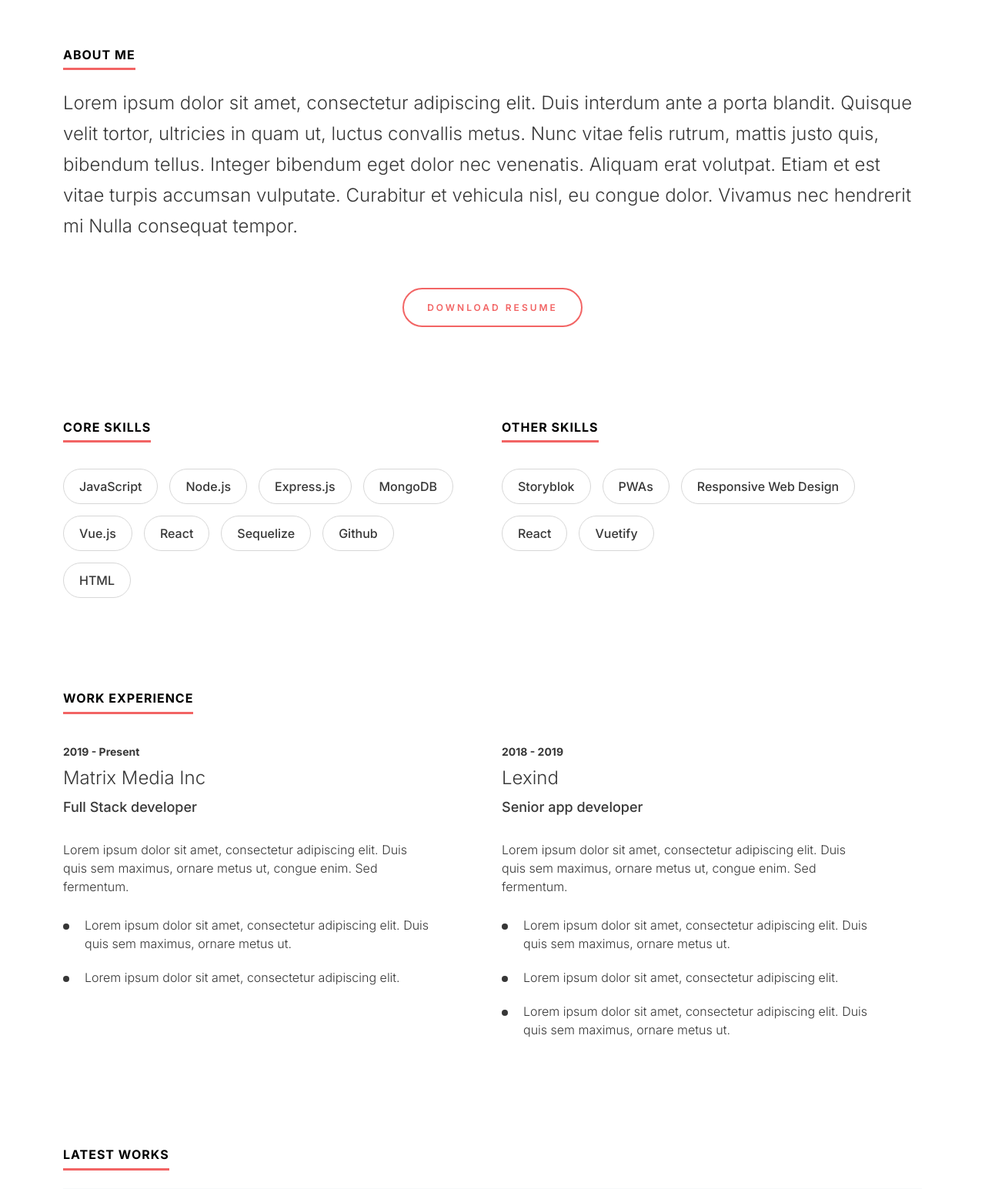
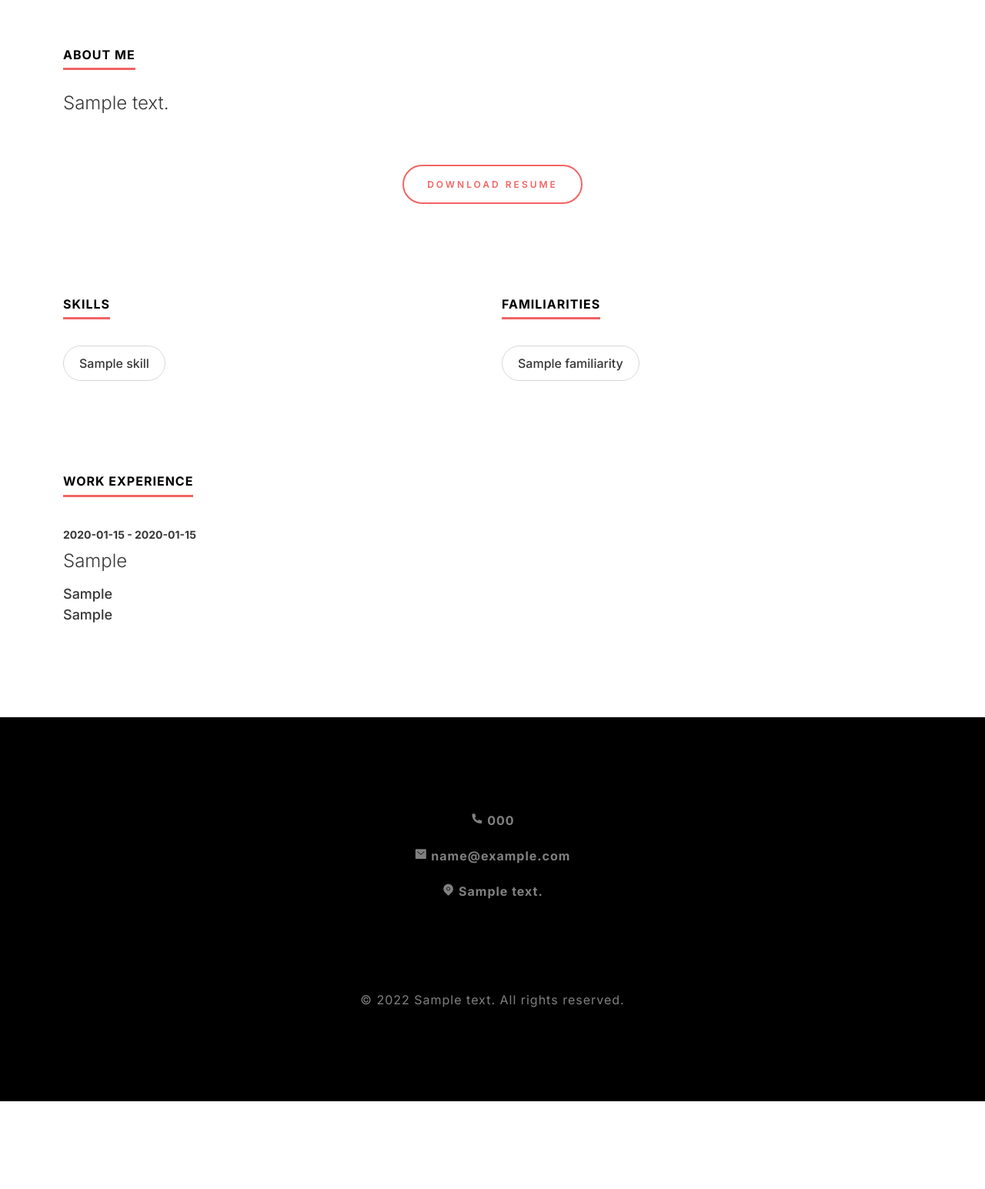
Before and after one commit to Alireza-6/Resume, a Django app: page / in a window 1280 px wide. Shown: the part 647-2192 px from the top of the page at 77% size. After the commit the page ends 2078 px from the top, so only its background shows below. Run offline with Django 4.2, Linux system fonts and the light colour scheme; tables that the repository leaves empty hold one stand-in row (values such as "Sample post"); grey boxes marked "Sample" are stand-in pictures.

Commit message:
Html and Css Files Edited

```diff
--- a/info/templates/index.html
+++ b/info/templates/index.html
@@ -6,7 +6,7 @@
     <!-- Required meta tags -->
     <meta charset="utf-8">
     <meta name="viewport" content="width=device-width, initial-scale=1">
-    <!-- Google Fots -->
+    <!-- Google Fonts -->
     <link rel="preconnect" href="https://fonts.googleapis.com">
     <link rel="preconnect" href="https://fonts.gstatic.com" crossorigin>
     <link href="https://fonts.googleapis.com/css2?family=Inter:wght@100;200;300;400;500;600;700;800;900&display=swap"
@@ -22,7 +22,7 @@
     <link href="{% static '/css/main.css' %}" rel="stylesheet">
 
 
-    <title>A M Resume</title>
+    <title>{{ personal_info.name }}</title>
 </head>
 <body>
 
@@ -32,14 +32,13 @@
         <div class="ds-header-inner">
             <!-- logo -->
             <a href="index.html" class="ds-logo">
-                <span>J</span>Jason Stroff
+                <span>A</span>{{ personal_info.name }}
             </a>
             <!-- logo -->
             <!-- social -->
             <ul class="ds-social">
-                <li><a href="#" target="_blank"><i class="ri-github-fill"></i></a></li>
-                <li><a href="#" target="_blank"><i class="ri-stack-overflow-line"></i></a></li>
-                <li><a href="#" target="_blank"><i class="ri-linkedin-fill"></i></a></li>
+                <li><a href="{{ personal_info.github }}" target="_blank"><i class="ri-github-fill"></i></a></li>
+                <li><a href="{{ personal_info.linkedin }}" target="_blank"><i class="ri-linkedin-fill"></i></a></li>
             </ul>
             <!-- social -->
         </div>
@@ -52,14 +51,14 @@
         <div class="row">
             <div class="col-12 col-sm-12 col-md-5 col-lg-5 col-xl-5 col-xxl-5">
                 <figure>
-                    <img src="{% static '/images/profile-image.jpg' %}">
+                    <img src="{{ personal_info.profile_image.url }}">
                 </figure>
             </div>
             <div class="col-12 col-sm-12 col-md-7 col-lg-7 col-xl-7 col-xxl-7">
                 <section>
                     <h1>
                         <span>HI THERE</span>
-                        I’m Jason Stroff <br> UI/UX DESIGNER + DEVELOPER based in Florida.
+                        I’m {{ personal_info.name }} <br> {{ personal_info.job_title }}
                     </h1>
                     <ul class="ds-numbervalulist">
                         <li>
@@ -87,11 +86,7 @@
     <div class="container">
         <section>
             <h2 class="ds-heading">About Me</h2>
-            <p>Lorem ipsum dolor sit amet, consectetur adipiscing elit. Duis interdum ante a porta blandit. Quisque
-                velit tortor, ultricies in quam ut, luctus convallis metus. Nunc vitae felis rutrum, mattis justo quis,
-                bibendum tellus. Integer bibendum eget dolor nec venenatis. Aliquam erat volutpat. Etiam et est vitae
-                turpis accumsan vulputate. Curabitur et vehicula nisl, eu congue dolor. Vivamus nec hendrerit mi Nulla
-                consequat tempor.</p>
+            <p>{{ personal_info.about_me }}</p>
             <div class="ds-button-sec text-center">
                 <a href="#" class="ds-button">Download Resume</a>
             </div>
@@ -105,27 +100,19 @@
     <div class="container">
         <div class="row">
             <div class="col-12 col-sm-12 col-md-6 col-lg-6 col-xl-6 col-xxl-6">
-                <h2 class="ds-heading">Core Skills</h2>
+                <h2 class="ds-heading">Skills</h2>
                 <ul class="ds-skills-list">
-                    <li>JavaScript</li>
-                    <li>Node.js</li>
-                    <li>Express.js</li>
-                    <li>MongoDB</li>
-                    <li>Vue.js</li>
-                    <li>React</li>
-                    <li>Sequelize</li>
-                    <li>Github</li>
-                    <li>HTML</li>
+                    {% for skill in skills %}
+                    <li>{{ skill.name }}</li>
+                    {% endfor %}
                 </ul>
             </div>
             <div class="col-12 col-sm-12 col-md-6 col-lg-6 col-xl-6 col-xxl-6">
-                <h2 class="ds-heading">Other Skills</h2>
+                <h2 class="ds-heading">Familiarities</h2>
                 <ul class="ds-skills-list">
-                    <li>Storyblok</li>
-                    <li>PWAs</li>
-                    <li>Responsive Web Design</li>
-                    <li>React</li>
-                    <li>Vuetify</li>
+                    {% for familiarity in familiarities %}
+                    <li>{{ familiarity.name }}</li>
+                    {% endfor %}
                 </ul>
             </div>
         </div>
@@ -140,35 +127,12 @@
         <div class="row ds-experience-list">
             <div class="col-12 col-sm-12 col-md-6 col-lg-6 col-xl-6 col-xxl-6">
                 <section>
-                    <span class="ds-year">2019 - Present</span>
-                    <h3 class="ds-officename">Matrix Media Inc</h3>
-                    <span class="ds-department">Full Stack developer</span>
-                    <p>Lorem ipsum dolor sit amet, consectetur adipiscing elit. Duis quis sem maximus, ornare metus ut,
-                        congue enim. Sed fermentum.</p>
-                    <ul>
-                        <li>Lorem ipsum dolor sit amet, consectetur adipiscing elit. Duis quis sem maximus, ornare metus
-                            ut.
-                        </li>
-                        <li>Lorem ipsum dolor sit amet, consectetur adipiscing elit.</li>
-                    </ul>
-                </section>
-            </div>
-            <div class="col-12 col-sm-12 col-md-6 col-lg-6 col-xl-6 col-xxl-6">
-                <section>
-                    <span class="ds-year">2018 - 2019</span>
-                    <h3 class="ds-officename">Lexind</h3>
-                    <span class="ds-department">Senior app developer</span>
-                    <p>Lorem ipsum dolor sit amet, consectetur adipiscing elit. Duis quis sem maximus, ornare metus ut,
-                        congue enim. Sed fermentum.</p>
-                    <ul>
-                        <li>Lorem ipsum dolor sit amet, consectetur adipiscing elit. Duis quis sem maximus, ornare metus
-                            ut.
-                        </li>
-                        <li>Lorem ipsum dolor sit amet, consectetur adipiscing elit.</li>
-                        <li>Lorem ipsum dolor sit amet, consectetur adipiscing elit. Duis quis sem maximus, ornare metus
-                            ut.
-                        </li>
-                    </ul>
+                    {% for experience in experiences %}
+                    <span class="ds-year">{{ experience.start_date }} - {{ experience.end_date }}</span>
+                    <h3 class="ds-officename">{{ experience.company }}</h3>
+                    <span class="ds-department">{{ experience.position }}</span>
+                    <span class="ds-city">{{ experience.city }}</span>
+                    {% endfor %}
                 </section>
             </div>
         </div>
@@ -176,75 +140,15 @@
 </div>
 <!-- Experience -->
 
-<!--  Work -->
-<div class="ds-work-section">
-    <div class="container">
-        <h2 class="ds-heading">Latest works</h2>
-        <div class="ds-work-list-section">
-            <div class="ds-work-list">
-                <div class="row">
-                    <div class="col-12 col-sm-12 col-md-7 col-lg-7 col-xl-7 col-xxl-7">
-                        <section>
-                            <h3 class="ds-work-tilte">Tripy mobile app</h3>
-                            <p>Lorem ipsum dolor sit amet, consectetur adipiscing elit. Duis quis sem maximus, ornare
-                                metus ut, congue enim. Sed fermentum nulla tellus, quis efficitur mauris tristique
-                                efficitur. Aliquam rhoncus sem sed ullamcorper venenatis. Aenean malesuada eu orci non
-                                sodales. </p>
-                            <a href="works-setails.html" class="ds-button">Details</a>
-                        </section>
-                    </div>
-                    <div class="col-12 col-sm-12 col-md-5 col-lg-5 col-xl-5 col-xxl-5">
-                        <figure><img src="{% static '/images/work-1.jpg' %}"></figure>
-                    </div>
-                </div>
-            </div>
-            <div class="ds-work-list">
-                <div class="row">
-                    <div class="col-12 col-sm-12 col-md-7 col-lg-7 col-xl-7 col-xxl-7">
-                        <section>
-                            <h3 class="ds-work-tilte">Hello mobile app</h3>
-                            <p>Lorem ipsum dolor sit amet, consectetur adipiscing elit. Duis quis sem maximus, ornare
-                                metus ut, congue enim. Sed fermentum nulla tellus, quis efficitur mauris tristique
-                                efficitur. Aliquam rhoncus sem sed ullamcorper venenatis. Aenean malesuada eu orci non
-                                sodales. </p>
-                            <a href="works-setails.html" class="ds-button">Details</a>
-                        </section>
-                    </div>
-                    <div class="col-12 col-sm-12 col-md-5 col-lg-5 col-xl-5 col-xxl-5">
-                        <figure><img src="{% static '/images/work-2.jpg' %}"></figure>
-                    </div>
-                </div>
-            </div>
-            <div class="ds-work-list">
-                <div class="row">
-                    <div class="col-12 col-sm-12 col-md-7 col-lg-7 col-xl-7 col-xxl-7">
-                        <section>
-                            <h3 class="ds-work-tilte">Cute cookies app</h3>
-                            <p>Lorem ipsum dolor sit amet, consectetur adipiscing elit. Duis quis sem maximus, ornare
-                                metus ut, congue enim. Sed fermentum nulla tellus, quis efficitur mauris tristique
-                                efficitur. Aliquam rhoncus sem sed ullamcorper venenatis. Aenean malesuada eu orci non
-                                sodales. </p>
-                            <a href="works-setails.html" class="ds-button">Details</a>
-                        </section>
-                    </div>
-                    <div class="col-12 col-sm-12 col-md-5 col-lg-5 col-xl-5 col-xxl-5">
-                        <figure><img src="{% static '/images/work-3.jpg' %}"></figure>
-                    </div>
-                </div>
-            </div>
-        </div>
-    </div>
-</div>
-<!--  Work -->
-
 <!--  footer -->
 <footer class="ds-footer text-center">
     <div class="container">
         <section>
-            <span>Stay in touch</span>
-            <h4>Ready to talk?</h4>
-            <p>Feel free to contact us</p>
-            <a href="mailto:test@test.com" class="ds-button">Lets Talk</a>
+            <ul class="ds-info">
+                <li><span><i class="ri-phone-fill"></i> {{ personal_info.phone }}</span></li>
+                <li><span><i class="ri-mail-fill"></i> {{ personal_info.email }}</span></li>
+                <li><span><i class="ri-map-pin-fill"></i> {{ personal_info.address }}</span></li>
+            </ul>
         </section>
         <span class="ds-copyright">© 2022 {{ site_setting.copyright_text }} All rights reserved.</span>
     </div>
--- a/static/css/main.css
+++ b/static/css/main.css
@@ -84,7 +84,8 @@ svg,img { max-width: 100%; height: auto; }
 .ds-officename{ font-size: 24px; font-weight: 300; margin-bottom:10px; }
 .ds-experience-list span{ display: block; }
 span.ds-year{ color: #373737; font-size: 14px; font-weight: 700; padding-bottom: 10px; }
-span.ds-department{ color: #373737; font-weight: 500; font-size: 18px; padding-bottom: 30px; }
+span.ds-department{ color: #373737; font-weight: 500; font-size: 18px; padding-top: 5px; }
+span.ds-city{ color: #373737; font-weight: 500; font-size: 18px; }
 .ds-experience-list p{ font-size: 16px; line-height: 24px; font-weight: 300; }
 .ds-experience-list ul{ list-style: none; padding: 0; margin: 0; padding-top: 10px; }
 .ds-experience-list ul li{font-size: 16px; line-height: 24px; font-weight: 300; padding-left: 28px; position:relative; margin-bottom: 20px;}
@@ -113,13 +114,14 @@ span.ds-department{ color: #373737; font-weight: 500; font-size: 18px; padding-b
 ----------------------------------------------------------------*/
 .ds-footer{ background-color: #000; padding: 120px 0; }
 .ds-footer section { padding-bottom: 97px; }
-.ds-footer section span{ color: rgba(255,255,255,0.5); text-transform: uppercase; font-weight: 700; font-size: 16px; letter-spacing: 1px; display: block; padding-bottom: 20px; }
+.ds-footer section span{ color: rgba(255,255,255,0.5); font-weight: 700; font-size: 16px; letter-spacing: 1px; display: block; padding-bottom: 20px; }
 .ds-footer section  h4{ color: #FFF; font-size: 48px; font-weight: 700; }
 .ds-footer section p{ letter-spacing: 1.13px; color: #FFF; font-size: 18px; margin-bottom: 40px; }
 .ds-copyright{ color: rgba(255,255,255,0.5); letter-spacing: 1px; font-size: 16px; }
 .ds-copyright a{color: rgba(255,255,255,0.5);}
 .ds-copyright a:hover{ color: #F26464; }
 
+.ds-info li{ list-style: none;color:#FFF;}
 
 
 /*-------------------------------------------------------------------------------
```
